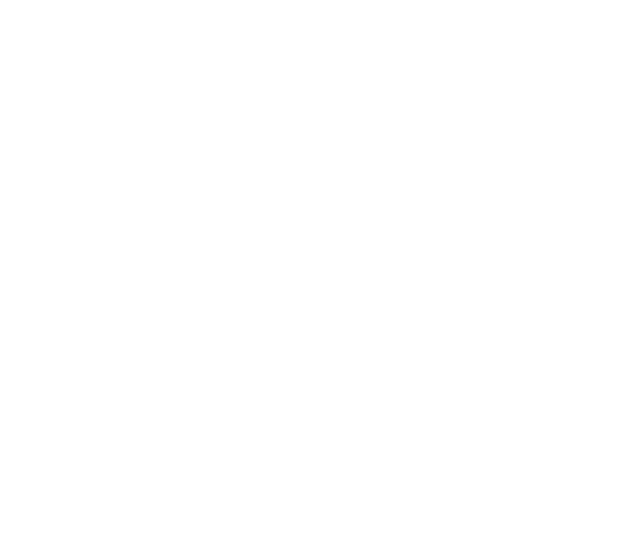
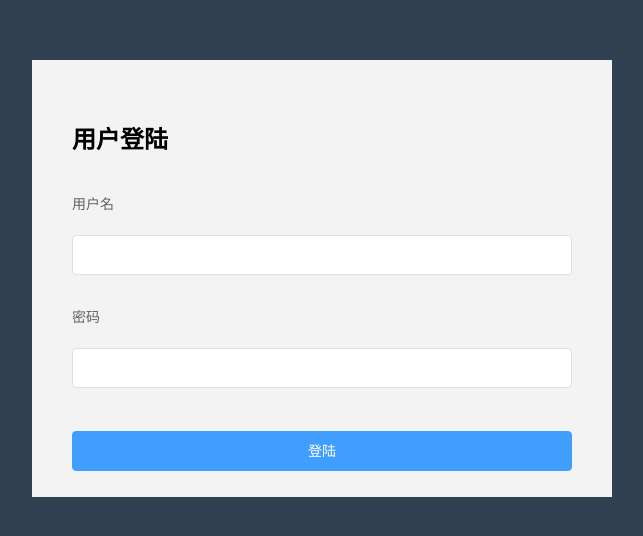
Before and after one commit to adolf-Hitle/back-manager, a Vue app: page /#/login in a window 1280 px wide. Before the commit this address led to /#/. Shown: the part 122-658 px from the top of the page, without its empty margins (318-961 px from the left). Built offline with nearby package versions, Linux system fonts and the light colour scheme; the HTML template or start-up script is replaced by a standard one.

Commit message:
完成登陆表单布局～～～

```diff
--- a/src/views/index.vue
+++ b/src/views/index.vue
@@ -159,7 +159,6 @@
               </el-menu-item>
             </el-submenu>
           </el-submenu>
-
         </el-menu>
       </el-aside>
       <el-main>Main</el-main>
@@ -169,7 +168,17 @@
 
 <script>
 export default {
-  name: "index"
+  name: "index",
+
+
+  methods: {
+      open(){
+
+      },
+    close(){
+
+    },
+  },
 };
 </script>
 
--- a/src/views/login.vue
+++ b/src/views/login.vue
@@ -1,13 +1,131 @@
 <template>
+  <div class="login">
+    <div class="for-cantainer">
+      <h2 class="login-title">用户登陆</h2>
+      <!-- el表单 -->
+      <el-form
+        :model="ruleForm"
+        status-icon
+        :rules="rules"
+        ref="ruleForm"
+        label-width="100px"
+        class="demo-ruleForm"
+        label-position='top'
+      >
+        <el-form-item label="用户名" prop="pass">
+          <el-input type="password" v-model="ruleForm.pass" autocomplete="off"></el-input>
+        </el-form-item>
+        <el-form-item label="密码" prop="pass">
+          <el-input type="password" v-model="ruleForm.pass" autocomplete="off"></el-input>
+        </el-form-item>
 
+        <el-form-item>
+          <el-button type="primary" class="my-btn"  @click="submitForm('ruleForm')">登陆</el-button>
+        </el-form-item>
+      </el-form>
+    </div>
+  </div>
 </template>
 
 <script>
 export default {
-name:'login'
-}
+    name:'login',
+    data() {
+      var checkAge = (rule, value, callback) => {
+        if (!value) {
+          return callback(new Error('年龄不能为空'));
+        }
+        setTimeout(() => {
+          if (!Number.isInteger(value)) {
+            callback(new Error('请输入数字值'));
+          } else {
+            if (value < 18) {
+              callback(new Error('必须年满18岁'));
+            } else {
+              callback();
+            }
+          }
+        }, 1000);
+      };
+      var validatePass = (rule, value, callback) => {
+        if (value === '') {
+          callback(new Error('请输入密码'));
+        } else {
+          if (this.ruleForm.checkPass !== '') {
+            this.$refs.ruleForm.validateField('checkPass');
+          }
+          callback();
+        }
+      };
+      var validatePass2 = (rule, value, callback) => {
+        if (value === '') {
+          callback(new Error('请再次输入密码'));
+        } else if (value !== this.ruleForm.pass) {
+          callback(new Error('两次输入密码不一致!'));
+        } else {
+          callback();
+        }
+      };
+      return {
+        ruleForm: {
+          pass: '',
+          checkPass: '',
+          age: ''
+        },
+        rules: {
+          pass: [
+            { validator: validatePass, trigger: 'blur' }
+          ],
+          checkPass: [
+            { validator: validatePass2, trigger: 'blur' }
+          ],
+          age: [
+            { validator: checkAge, trigger: 'blur' }
+          ]
+        }
+      };
+    },
+    methods: {
+      submitForm(formName) {
+        this.$refs[formName].validate((valid) => {
+          if (valid) {
+            alert('submit!');
+          } else {
+            console.log('error submit!!');
+            return false;
+          }
+        });
+      },
+      resetForm(formName) {
+        this.$refs[formName].resetFields();
+      }
+    }
+  }
 </script>
 
-<style>
+<style lang='less' scoped>
+.login {
+  height: 100%;
+  background-color: #324152;
+  // 开启弹性布局
+  display: flex;
+  //内容水平方向 对齐方式 center
+  justify-content: center;
+  // 内容竖直方向 对齐方式
+  align-items: center;
 
+.for-cantainer{
+    width: 580px;
+    height: 437px;
+    background-color: #f3f3f3;
+    padding: 60px 40px;
+    .my-btn{
+        width: 100%;
+        margin-top: 20px;
+    }
+}
+.login-title{
+    margin-bottom: 30px;
+}
+}
 </style>
```
